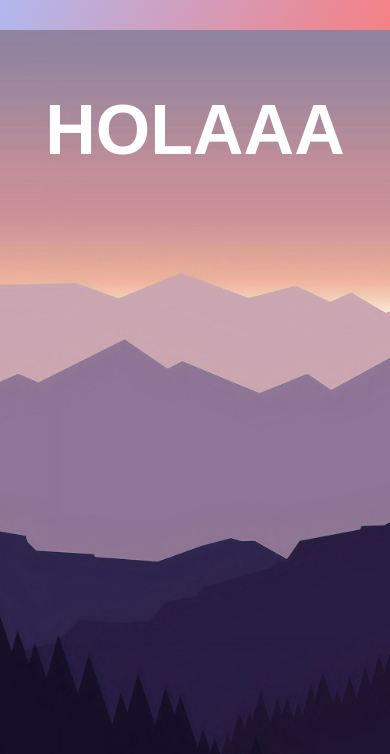
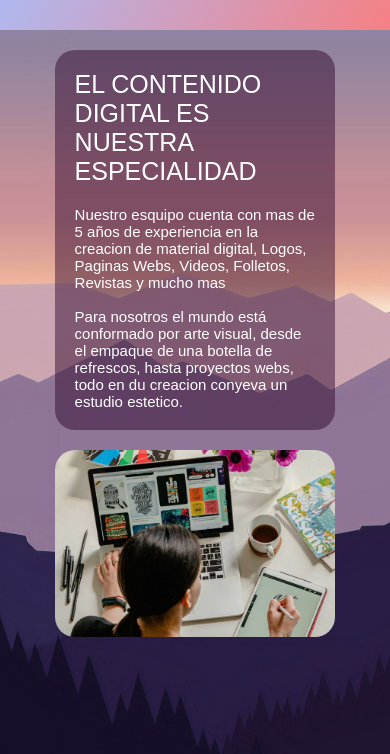
Before and after one commit to Anyimar/artemi, a plain HTML site: page html/nosotros.html in a window 390 px wide. Shown: the part 100-854 px from the top of the page. Drawn offline with nearby package versions, Linux system fonts and the light colour scheme.

Commit message:
comenzando con el contenido de sobre nosotros

```diff
--- a/css/nosotros.css
+++ b/css/nosotros.css
@@ -89,17 +89,61 @@ main{
 /*Estilos del contenido de la pagina*/
 
 .contenido{
-    width: 50%;
-    height: 200px;
-    color: var(--blanco);
+    width: 90%;
+    height: auto;
+    margin: 2rem auto;
     display: flex;
     align-items: center;
     justify-content: center;
+    gap: 2rem;
+    color: var(--blanco);
+    overflow: hidden;
+    overflow-wrap: break-word;
 }
 
-.contenido h1{
-    font-size: 7rem;
+.contenido .img_contenedor{
+    display: flex;
+    justify-content: center;
+    align-items: center;
 }
+
+.contenido .img_contenedor img{
+    width: 100%;
+    height: auto;
+    aspect-ratio: 3 / 2; /* proporción horizontal deseada */
+    object-fit: cover;
+    border-radius: 20px;
+    margin: 0px;
+}
+
+.contenido .texto1_contenedor{
+    width: 50%;
+    min-width: 200px;
+    height: auto;
+    padding: 2rem;
+    border-radius: 2rem;
+    background-color: rgba(42, 1, 40, 0.462);
+    display: flex;
+    flex-direction: column;
+    justify-content: center;
+    gap: 2rem;
+    text-align: start;
+    text-align: -moz-center;
+    overflow: hidden;
+    overflow-wrap: break-word;
+}
+
+.contenido .texto1_contenedor h1{
+    font-size: 4rem;
+    font-weight: 700;
+}
+
+.contenido .texto1_contenedor p{
+    font-size: 2rem;
+}
+
+
+
 
 /*
 
@@ -130,6 +174,50 @@ main{
     font-weight: 500;
     font-size: 1.3rem;
 }
+
+
+/*Responsibilidad contenido*/
+
+@media screen and (max-width: 900px) {
+    .contenido .img_contenedor img{
+        width: 100%;
+        height: 80rem;
+        aspect-ratio: 1 / 3; /* proporción horizontal deseada */
+        object-fit: cover;
+        border-radius: 2rem;
+        margin: 0px;
+    }
+
+}
+
+@media screen and (max-width: 700px) {
+    .contenido{
+        height: auto;
+        flex-direction: column-reverse;
+        justify-content: start;
+    }
+
+    .contenido .texto1_contenedor{
+        width: 80%;
+    }
+
+    .contenido .texto1_contenedor h1{
+        font-size: 2.5rem;
+        font-weight: 500;
+    }
+
+    .contenido .texto1_contenedor p{
+        font-size: 1.5rem;
+    }
+
+    .contenido .img_contenedor img{
+        width: 80%;
+        height: auto;
+        aspect-ratio: 3 / 2;
+    }
+
+}
+
 
 
 /*Responsividad del menu desplegable, hamburguesa*/
--- a/css/style.css
+++ b/css/style.css
@@ -91,6 +91,7 @@ main{
     align-items: center;
     align-content: center;
 
+
 }
 
 .titulo_Presentacion{
@@ -98,6 +99,9 @@ main{
     height: 250px;
     padding: 2rem;
     text-align:start;
+    overflow: hidden;
+    overflow-wrap: break-word;
+
 }
 
 .titulo_Presentacion h1{
@@ -115,6 +119,8 @@ main{
     text-align: right;
     text-align: -moz-center;;
     align-items: flex-end;
+    overflow: hidden;
+    overflow-wrap: break-word;
 
 }
 
--- a/html/nosotros.html
+++ b/html/nosotros.html
@@ -23,7 +23,13 @@
 
     <main>
         <div class="contenido">
-            <h1>HOLAAA</h1>
+            <figure class="img_contenedor">
+                <img src="/assets/nosotros/diseñoGrafico.jpg" alt="imagen muestra">
+            </figure>
+            <div class="texto1_contenedor">
+                <h1>EL CONTENIDO DIGITAL ES NUESTRA ESPECIALIDAD</h1>
+                <p>Nuestro esquipo cuenta con mas de 5 años de experiencia en  la creacion de material digital, Logos, Paginas Webs, Videos, Folletos, Revistas y mucho mas <br> <br>Para nosotros el mundo está conformado por arte visual, desde el empaque de una botella de refrescos, hasta proyectos webs, todo en du creacion conyeva un estudio estetico.</p>
+            </div>
         </div>
     </main>
 
```
Also changed, not shown: assets/nosotros/diseñoGrafico.jpg (added).
